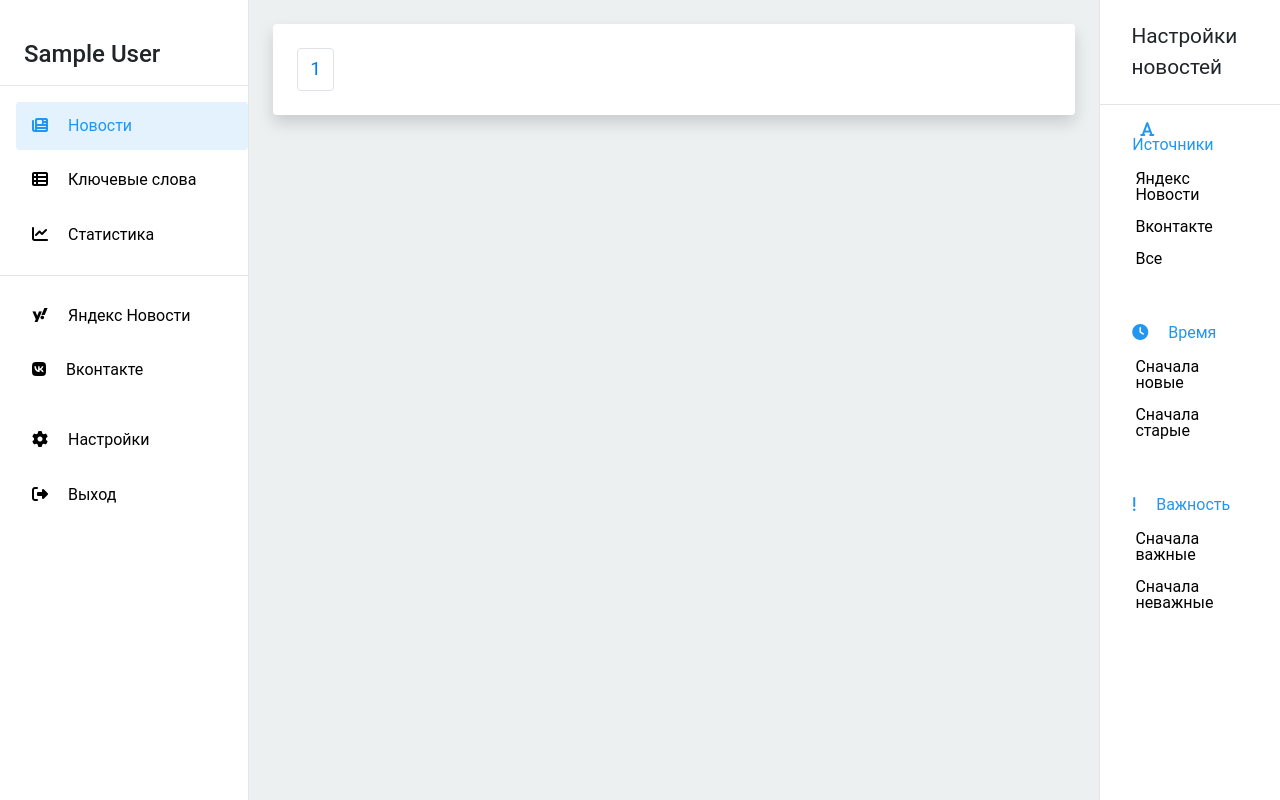
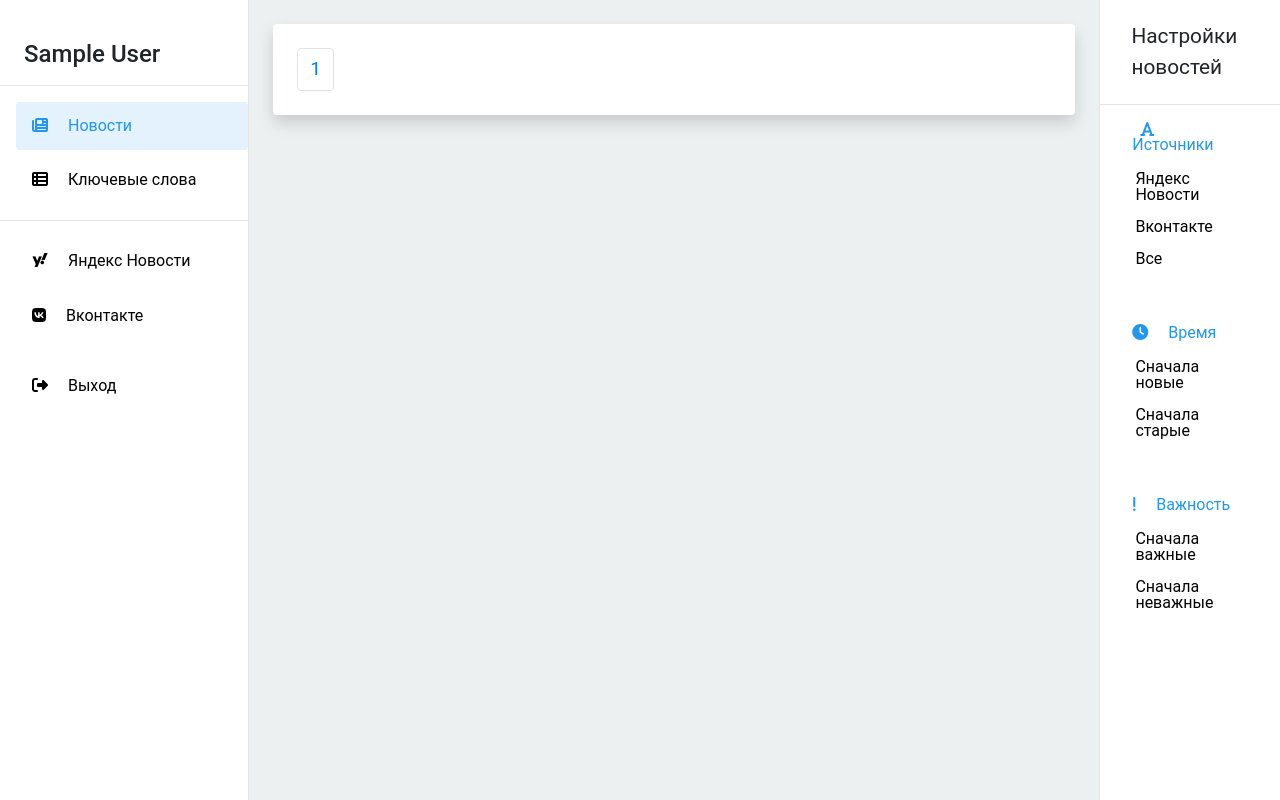
Before and after one commit to easydush/news_trigger, a Django app: page / in a window 1280 px wide. Run offline with Django 3.2, Linux system fonts and the light colour scheme; the visitor is signed in with stand-in values (Sample User, id 1); data that the repository does not hold is empty; some libraries are stand-ins or nearby versions.

Commit message:
removed unnecessary tabs

```diff
--- a/core/templates/core/left_navigation_menu.html
+++ b/core/templates/core/left_navigation_menu.html
@@ -22,11 +22,11 @@
             </div>
         </a>
 
-        <a class="navigation" href="">
-            <div class="leftMenuItem {% if stat_page %} selected {% endif %}"><i class="mr-3 fa fa-line-chart"></i>
-                Статистика
-            </div>
-        </a>
+{#        <a class="navigation" href="">#}
+{#            <div class="leftMenuItem {% if stat_page %} selected {% endif %}"><i class="mr-3 fa fa-line-chart"></i>#}
+{#                Статистика#}
+{#            </div>#}
+{#        </a>#}
 
     </div>
     <div class="LeftMenuBlock3">
@@ -44,11 +44,11 @@
     </div>
 
     <div class="LeftMenuBlock3">
-        <a href="">
-            <div class="leftMenuItem {% if settings_page %} selected {% endif %}"><i class="mr-3 fas fa-cog"></i>
-                Настройки
-            </div>
-        </a>
+{#        <a href="">#}
+{#            <div class="leftMenuItem {% if settings_page %} selected {% endif %}"><i class="mr-3 fas fa-cog"></i>#}
+{#                Настройки#}
+{#            </div>#}
+{#        </a>#}
 
         <a href="{% url 'user:logout' %}">
             <div class="leftMenuItem"><i class="mr-3 fas fa-sign-out-alt"></i>
```
